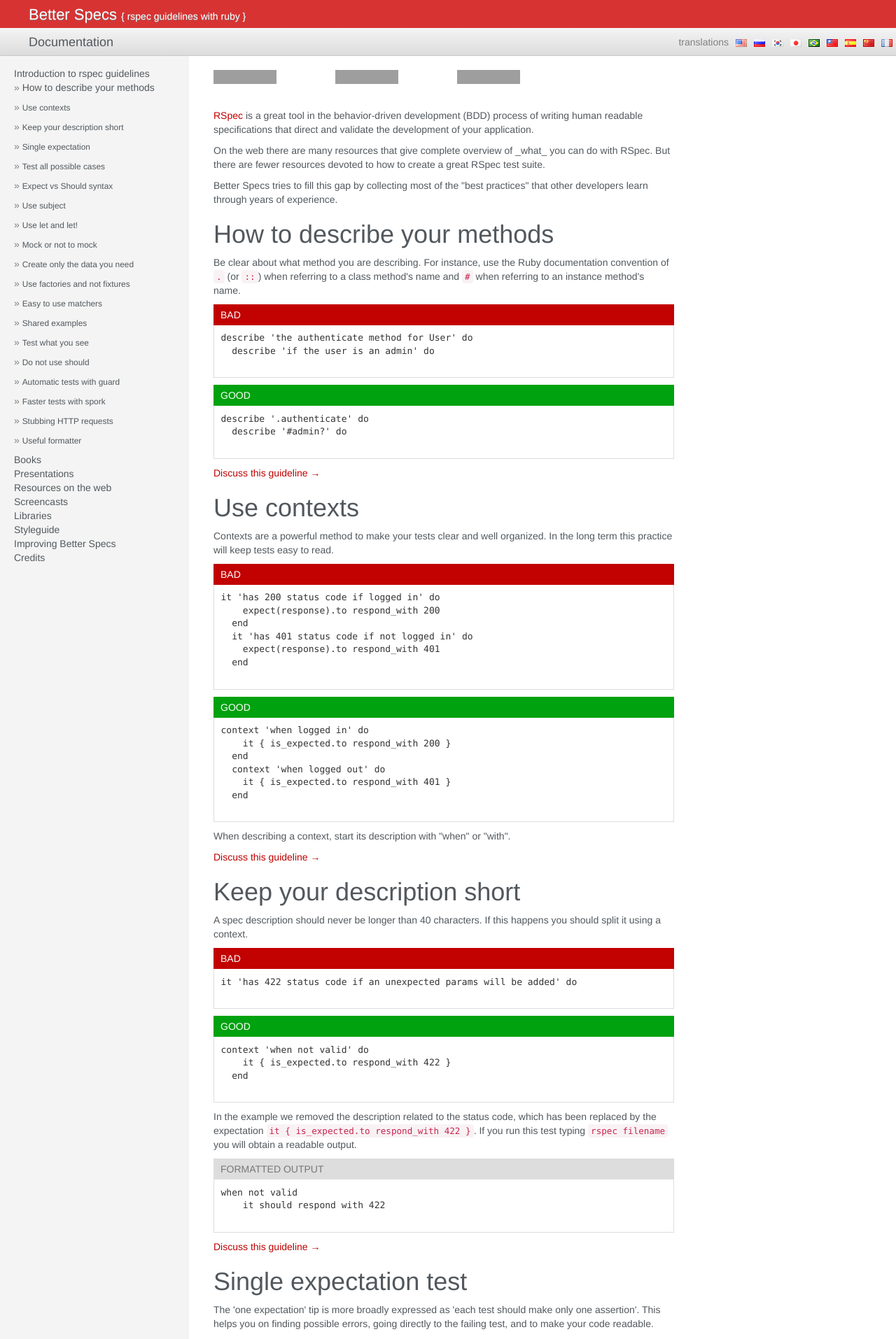
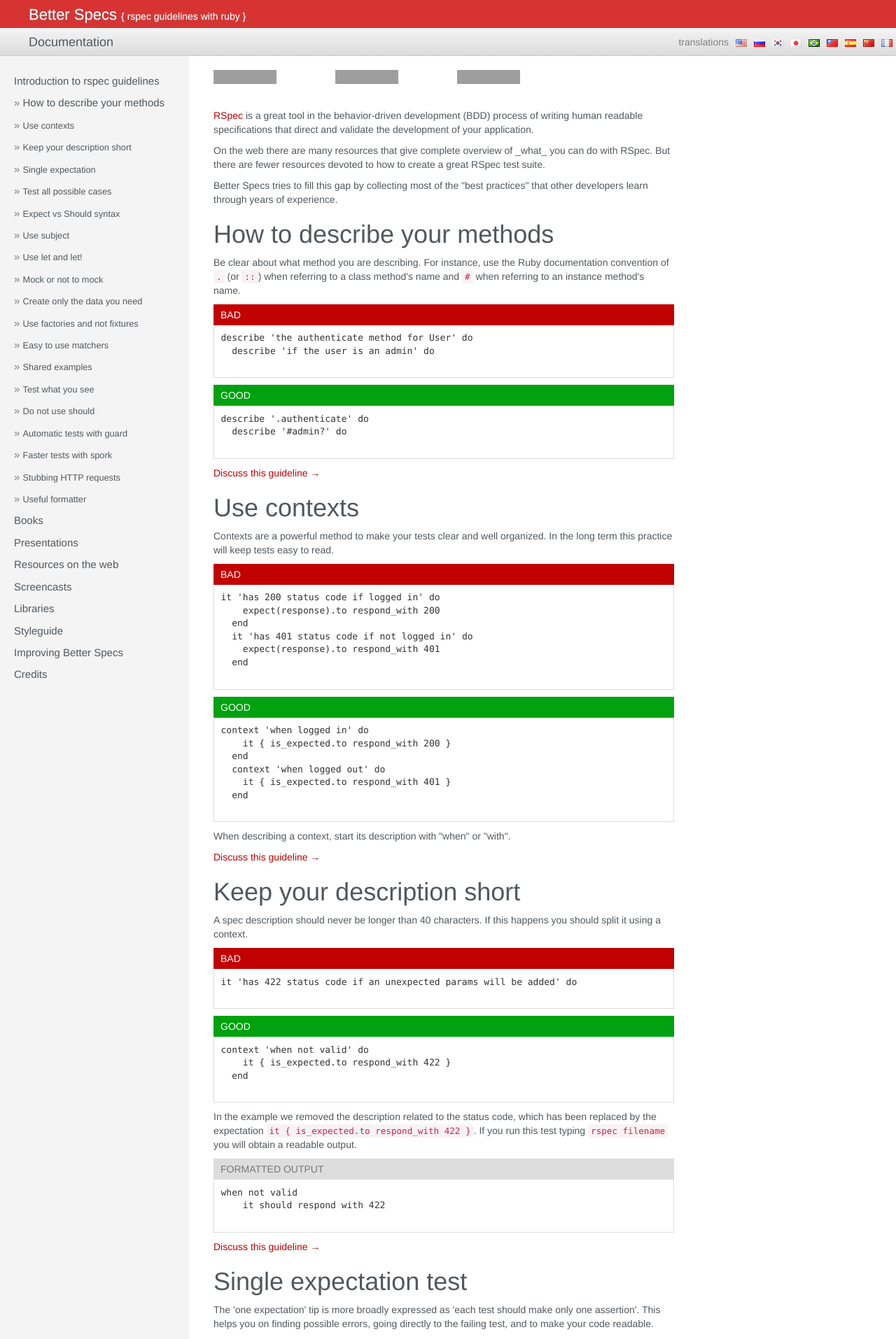
Before and after one commit to akz92/akz92.github.io, a Jekyll site: the page built from index.html, in a window 1280 px wide. Shown: the top 1914 px of the page at 70% size. Built offline with Jekyll 4.4.1, drawn with Linux system fonts in a browser that asks for light colours; grey boxes are pictures that could not be loaded.

Commit message:
Update simple-sidebar.css

```diff
--- a/css/simple-sidebar.css
+++ b/css/simple-sidebar.css
@@ -47,6 +47,8 @@
     text-indent: 20px;
     /*line-height: 40px;*/
     color: #808080;
+    font-size: 15px;
+    margin: 10px 0;
 }
 
 .sidebar-nav li a {
```
